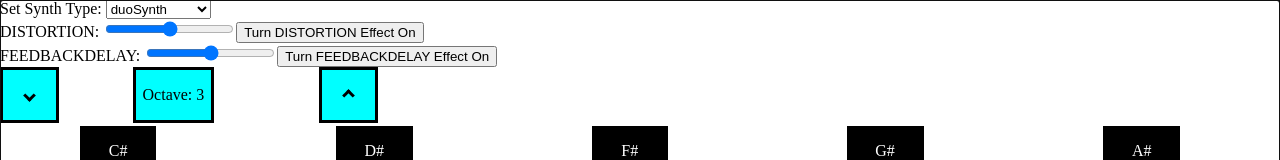
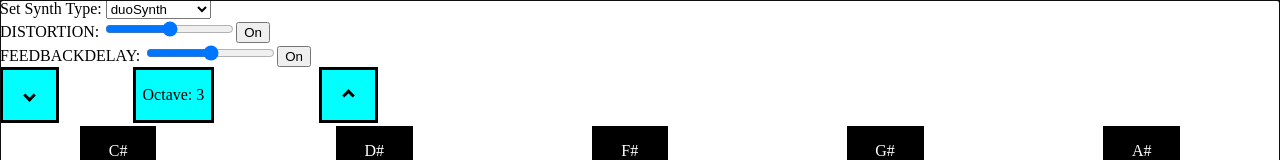
Before and after one commit to kfemelue/sona-react, a React (Vite) app: page / in a window 1280 px wide. Shown: the top 160 px of the page. Built offline with nearby package versions, Linux system fonts and the light colour scheme.

Commit message:
Edit slider buttons

```diff
--- a/src/App.jsx
+++ b/src/App.jsx
@@ -7,6 +7,7 @@ import Synth from './Synth'
 function App() {
 
   return (
+    //pass config pros to components
     <div>
       {/* <DrumPad /> */}
       <Synth />
--- a/src/Synth.jsx
+++ b/src/Synth.jsx
@@ -188,8 +188,8 @@ function Synth(){
                         <input name="wet" type="range" min="0" max="100" onChange={ (event)=>{ handleEditEffect(effects[i], convertStringToDecimal(event.target.value) ) } } />
                             {
                                 effects[i].on ?
-                                <button onClick={ () => { handleEffectToggle(effects[i])}}> Turn  {effects[i].type.toLocaleUpperCase()} Off</button> :
-                                <button onClick={ () => { handleEffectToggle(effects[i])}}> Turn  {effects[i].type.toLocaleUpperCase()} Effect On </button>
+                                <button onClick={ () => { handleEffectToggle(effects[i])}}>Off</button> :
+                                <button onClick={ () => { handleEffectToggle(effects[i])}}>On</button>
                             }
                     </div>
                     </div>
```
